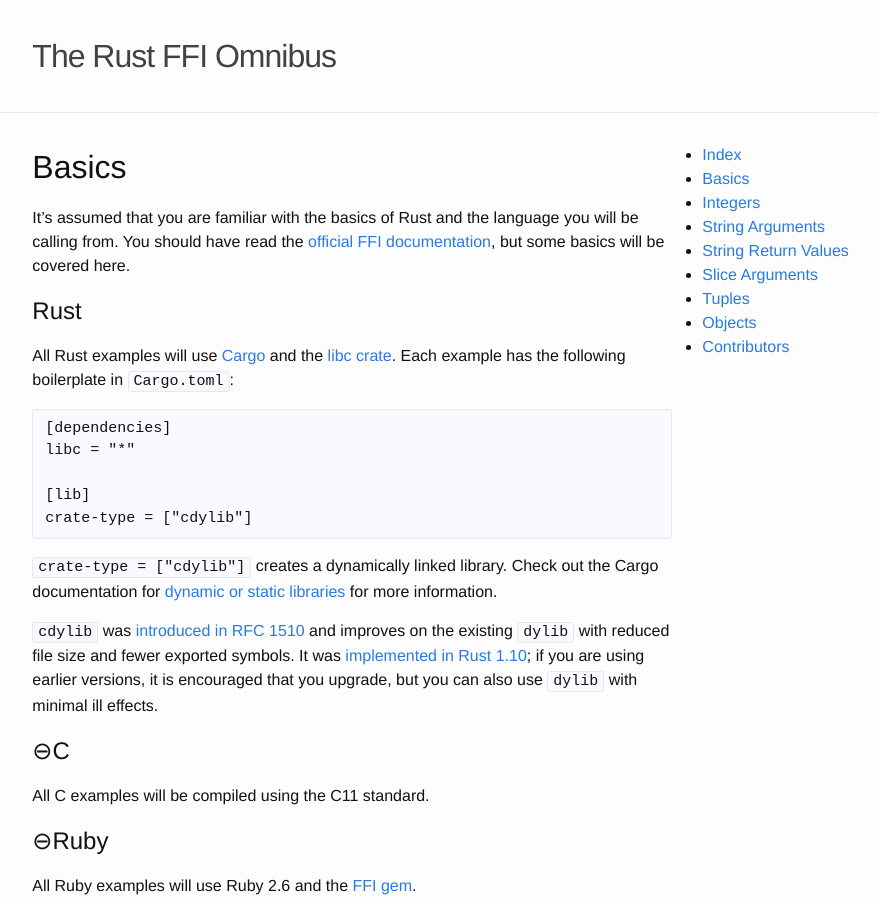
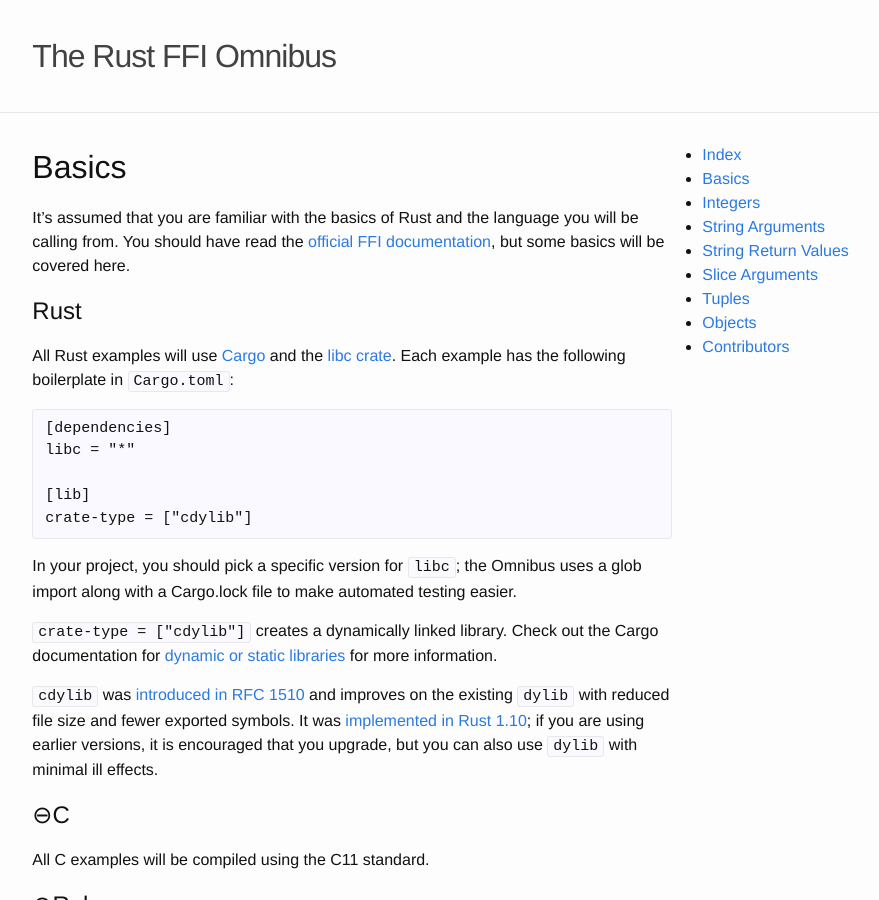
Before and after one commit to shepmaster/rust-ffi-omnibus, a Jekyll site: the page built from site/basics/index.md, in a window 1280 px wide and 900 px high. Shown: the whole window, without its empty margins (181-1060 px from the left). Built offline with Jekyll 4.4.1, drawn with Linux system fonts in a browser that asks for light colours; nearby versions of some CDN libraries; a style sheet for code colours, icons or effects is not loaded.

Commit message:
Mention why we use a glob import

```diff
--- a/site/basics/index.md
+++ b/site/basics/index.md
@@ -18,9 +18,13 @@
 
 {% example Cargo.toml %}
 
-`crate-type = ["cdylib"]` creates a dynamically linked library.
-Check out the Cargo documentation for
-[dynamic or static libraries][dyn-stat] for more information.
+In your project, you should pick a specific version for `libc`; the
+Omnibus uses a glob import along with a Cargo.lock file to make
+automated testing easier.
+
+`crate-type = ["cdylib"]` creates a dynamically linked library.  Check
+out the Cargo documentation for [dynamic or static
+libraries][dyn-stat] for more information.
 
 `cdylib` was [introduced in RFC 1510][rfc1510] and improves on the
 existing `dylib` with reduced file size and fewer exported symbols. It
```
